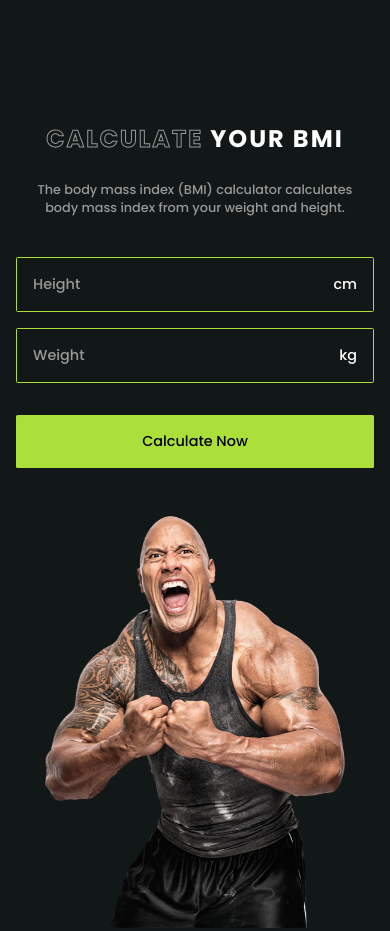
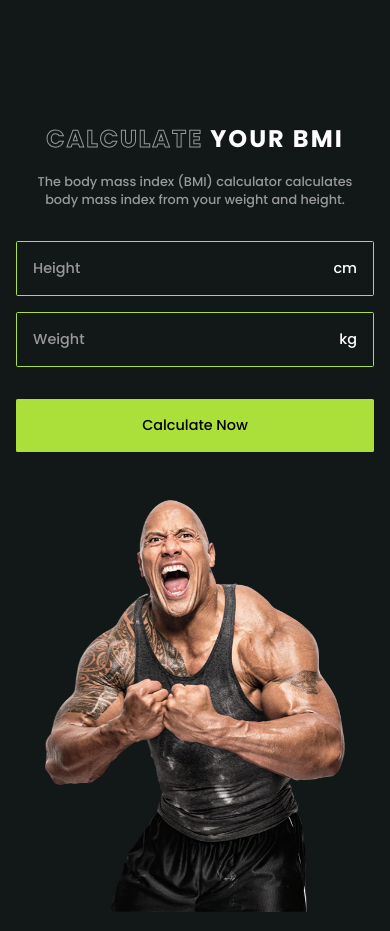
Before and after one commit to soroushmdn/FITFIRE, a plain HTML site: page index.html in a window 390 px wide. Shown: the part 4280-5211 px from the top of the page. Drawn offline with nearby package versions, Linux system fonts and the light colour scheme; files that its build step writes are made by us from their sources.

Commit message:
Update _xsmall.scss

```diff
--- a/assets/scss/breakpoints/_xsmall.scss
+++ b/assets/scss/breakpoints/_xsmall.scss
@@ -103,9 +103,6 @@
   // @@@@@@@@@@@@@@@@@@@@@@@@@@@@@@@@@@@@@@
   // @@@@@@@@@@       BMI       @@@@@@@@@@@
   // @@@@@@@@@@@@@@@@@@@@@@@@@@@@@@@@@@@@@@
-  .bmi__data {
-    row-gap: 1.5rem;
-  }
 
   .bmi__data .section-title {
     font-size: 1.5rem;
```
